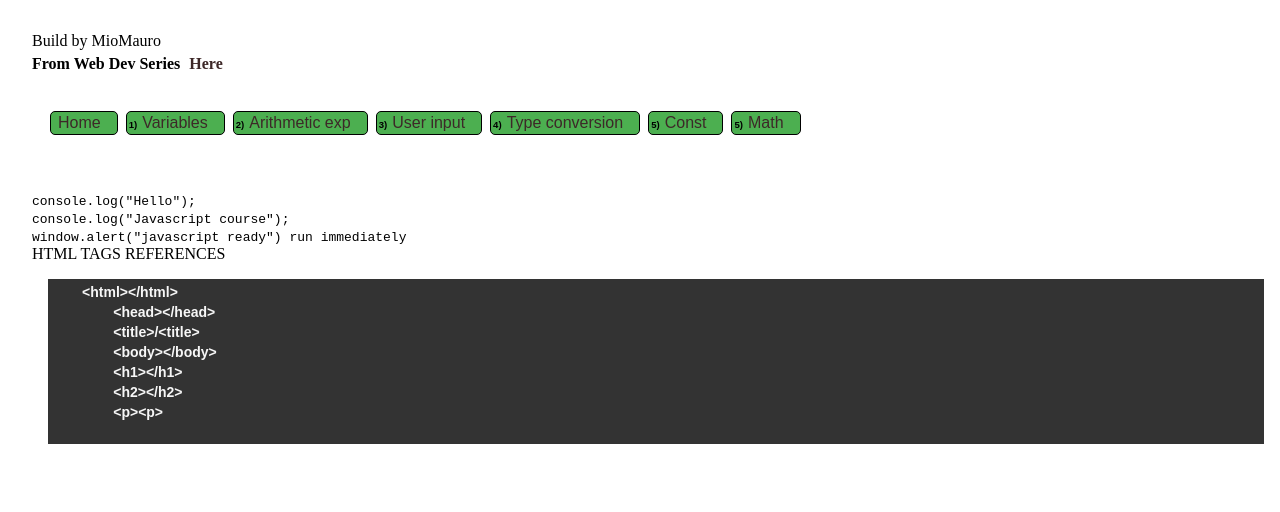
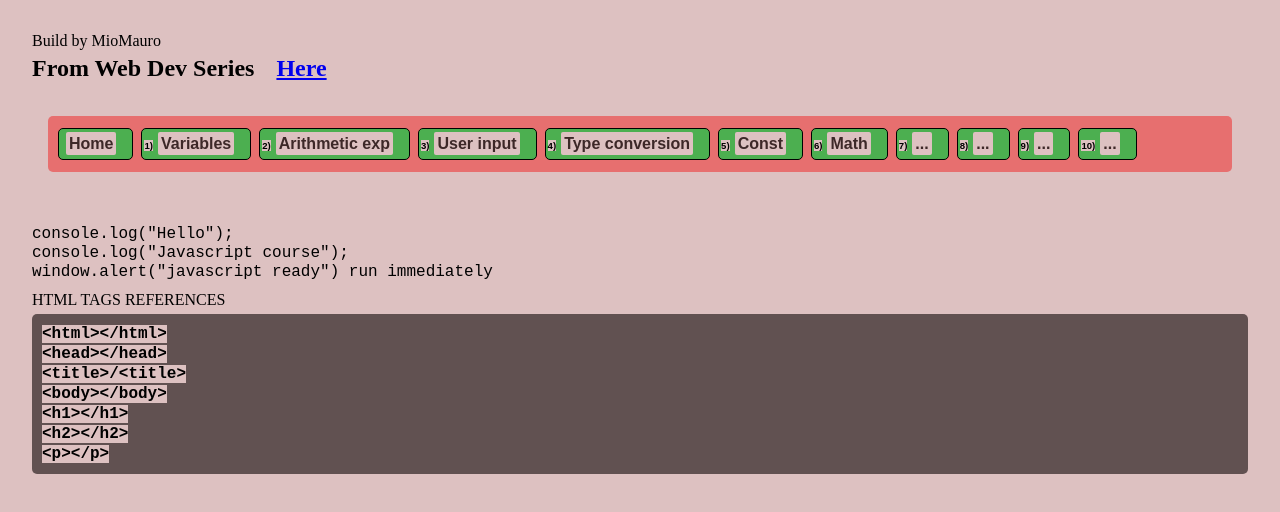
Before and after one commit to MioMauro/javascript-on-book, a plain HTML site: page index.html in a window 1280 px wide. Drawn offline with Linux system fonts and the light colour scheme.

Commit message:
set up css base

```diff
--- a/index.html
+++ b/index.html
@@ -15,14 +15,19 @@
     <h1>From Web Dev Series <a target="_blank" href="https://youtu.be/8dWL3wF_OMw">Here</a></h1><br>
 
     <nav>
+    <div>
         <button class="btn-var"><a href="index.html">Home</a></button>
         <button class="btn-var"><span class="page-number">1)</span><a href="pages/variables.html">Variables</a></button>
         <button class="btn-var"><span class="page-number">2)</span><a href="pages/arithmetic.html">Arithmetic exp</a></button>
         <button class="btn-var"><span class="page-number">3)</span><a href="pages/user.html">User input</a></button>
         <button class="btn-var"><span class="page-number">4)</span><a href="pages/type_conversion.html">Type conversion</a></button>
         <button class="btn-var"><span class="page-number">5)</span><a href="pages/const.html">Const</a></button>
-        <button class="btn-var"><span class="page-number">5)</span><a href="pages/math.html">Math</a></button>
-
+        <button class="btn-var"><span class="page-number">6)</span><a href="pages/math.html">Math</a></button>
+        <button class="btn-var"><span class="page-number">7)</span><a href="pages/.html">...</a></button>
+        <button class="btn-var"><span class="page-number">8)</span><a href="pages/.html">...</a></button>
+        <button class="btn-var"><span class="page-number">9)</span><a href="pages/.html">...</a></button>
+        <button class="btn-var"><span class="page-number">10)</span><a href="pages/.html">...</a></button>
+    </div>
     </nav>
 
     <br><br>
@@ -35,15 +40,17 @@
 
     <p>HTML TAGS REFERENCES</p>
 
-    <pre class="codebox">
-        &lt;html&gt;&lt;/html&gt;
-		&lt;head&gt;&lt;/head&gt;
-		&lt;title&gt;/&lt;title&gt;
-		&lt;body&gt;&lt;/body&gt;
-		&lt;h1&gt;&lt;/h1&gt;
-		&lt;h2&gt;&lt;/h2&gt;
-		&lt;p&gt;&lt;p&gt;
-    </pre>
+    <div class="codeBox">
+        <code>
+            &lt;html&gt;&lt;/html&gt; <br>
+		    &lt;head&gt;&lt;/head&gt; <br>
+		    &lt;title&gt;/&lt;title&gt;	<br>
+		    &lt;body&gt;&lt;/body&gt; <br>
+		    &lt;h1&gt;&lt;/h1&gt; <br>
+		    &lt;h2&gt;&lt;/h2&gt; <br>
+		    &lt;p&gt;&lt;/p&gt;
+        </code>
+</div>
 </body>
 <script src="index.js"></script>
 </html>
--- a/pages/styles.css
+++ b/pages/styles.css
@@ -6,16 +6,18 @@
 
 h1{
     margin: 0;
-    font-size: 1rem;
+    font-size: 1.5rem;
 }
 
 h2{
-    margin: 10px 0;
+    margin:0;
+    font-size: 0.8;
 }
 
 h3{
     margin: 0;
     color: rgb(48, 45, 45);
+    font-weight: bold;
 }
 
 p{
@@ -23,14 +25,11 @@ p{
     margin-bottom: 0.3rem;
 }
 
-.page-number{
-    margin: 0;
-}
 
 .btn-var{
     background-color: #4CAF50; /* Green */
     border: 1px black solid;
-    padding: 2px 0px 2px 2px;
+    padding: 6px 0px 6px 2px;
     text-align: center;
     text-decoration: none;
     display: inline-block;
@@ -38,6 +37,15 @@ p{
     margin: 4px 2px;
     cursor: pointer;
     border-radius: 5px;
+}
+
+button a{
+    font-weight: bold;
+    border-radius: 2px;
+    padding: 3px;
+    color: rgb(61, 40, 40);
+    text-decoration: none;
+    margin-left: 5px;
 }
 
 .btn{
@@ -53,14 +61,22 @@ p{
     border-radius: 5px;
 }
 
-.text-bold{
+article{
+    padding: 1rem;
+    font-size: 1rem;
     font-weight: bold;
 }
 
-.page-number{
-    font-size: 0.6rem;
+
+
+
+
+
+
+
+
+.text-bold{
     font-weight: bold;
-
 }
 
 section{
@@ -69,13 +85,11 @@ section{
     border-radius: 5px;
 }
 
-article{
-    font-size: 1rem;
-    font-weight: bold;
-}
+
 
 code{
-    margin: 0;
+    margin: 0 auto;
+    font-size: 1rem;
 }
 
 a{
--- a/style.css
+++ b/style.css
@@ -2,35 +2,47 @@
     margin: 1rem;
     padding: 0;
     box-sizing: border-box;
+    background: #ddc1c1;
 }
 
 h1{
     margin: 0;
-    font-size: 1rem;
+    font-size: 1.5rem;
 }
 
 h2{
-    margin: 10px 0;
+    margin:0;
+    font-size: 0.8;
 }
 
 h3{
     margin: 0;
     color: rgb(48, 45, 45);
+    font-weight: bold;
 }
 
 p{
-    margin: 0;
+    margin: 10px 0;
     margin-bottom: 0.3rem;
+}
+
+nav>div{
+    margin: 0 auto;
+    background: #e76f6f;
+    border-radius: 5px;
+    padding: 0.5rem;
 }
 
 .page-number{
     margin: 0;
+    font-size: 0.6rem;
+    font-weight: bold;
 }
 
 .btn-var{
     background-color: #4CAF50; /* Green */
     border: 1px black solid;
-    padding: 2px 0px 2px 2px;
+    padding: 6px 0px 6px 2px;
     text-align: center;
     text-decoration: none;
     display: inline-block;
@@ -38,75 +50,29 @@ p{
     margin: 4px 2px;
     cursor: pointer;
     border-radius: 5px;
-
 }
 
-.page-number{
-    font-size: 0.6rem;
+button a{
     font-weight: bold;
-
-}
-
-section{
-    background-color: rgb(134, 216, 216);
-    padding: 0.3rem;
-    border-radius: 5px;
-}
-
-article{
-    font-size: 1rem;
-    font-weight: bold;
-}
-
-code{
-    margin: 0;
-}
-
-a{
+    border-radius: 2px;
+    padding: 3px;
     color: rgb(61, 40, 40);
     text-decoration: none;
     margin-left: 5px;
 }
 
-.text{
-    text-align: left;
-    font-size: 1rem;
-    font-weight: bold;
-}
-
-.separatore{
-    width: 97%;
-    height: 8px;
-    background-color: crimson;
-    border-radius: 3px;
-}
-
-.codebox{
-	display: block;
-	padding: 3px 3px 2px;
+.codeBox{
+    margin: 0 auto;
+	padding: 10px 10px 10px;
 	font-size: 14px;
 	line-height: 20px;
 	width: 100%;
-	background-color: #333;
-	font-family: arial;
-	color: #f7f7f7;
+	background-color: rgb(97, 81, 81);
 	font-weight: bold;
+    border-radius: 5px;
 }
 
-.monitor-html{
-    background: rgb(75, 164, 236);
-    border-radius: 3px;
-    padding: 1rem;
+code{
+    margin: 0 auto;
+    font-size: 1rem;
 }
-
-.monitor-javascript{
-    background: rgb(232, 235, 84);
-    border-radius: 3px;
-    padding: 1rem;
-}
-
-.monitor-result{
-    background: rgb(104, 102, 102);
-    border-radius: 3px;
-    padding: 1rem;
-}
```
